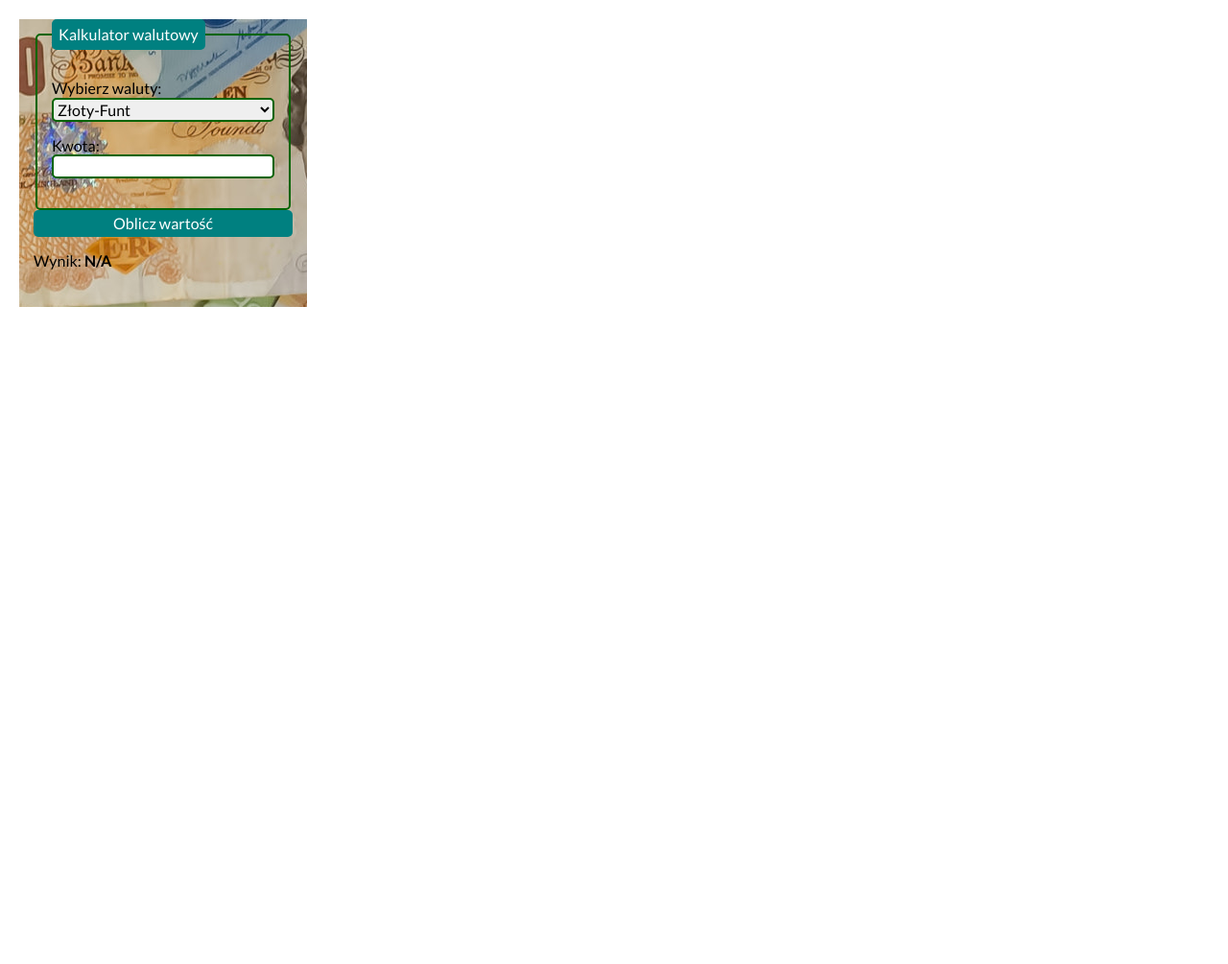
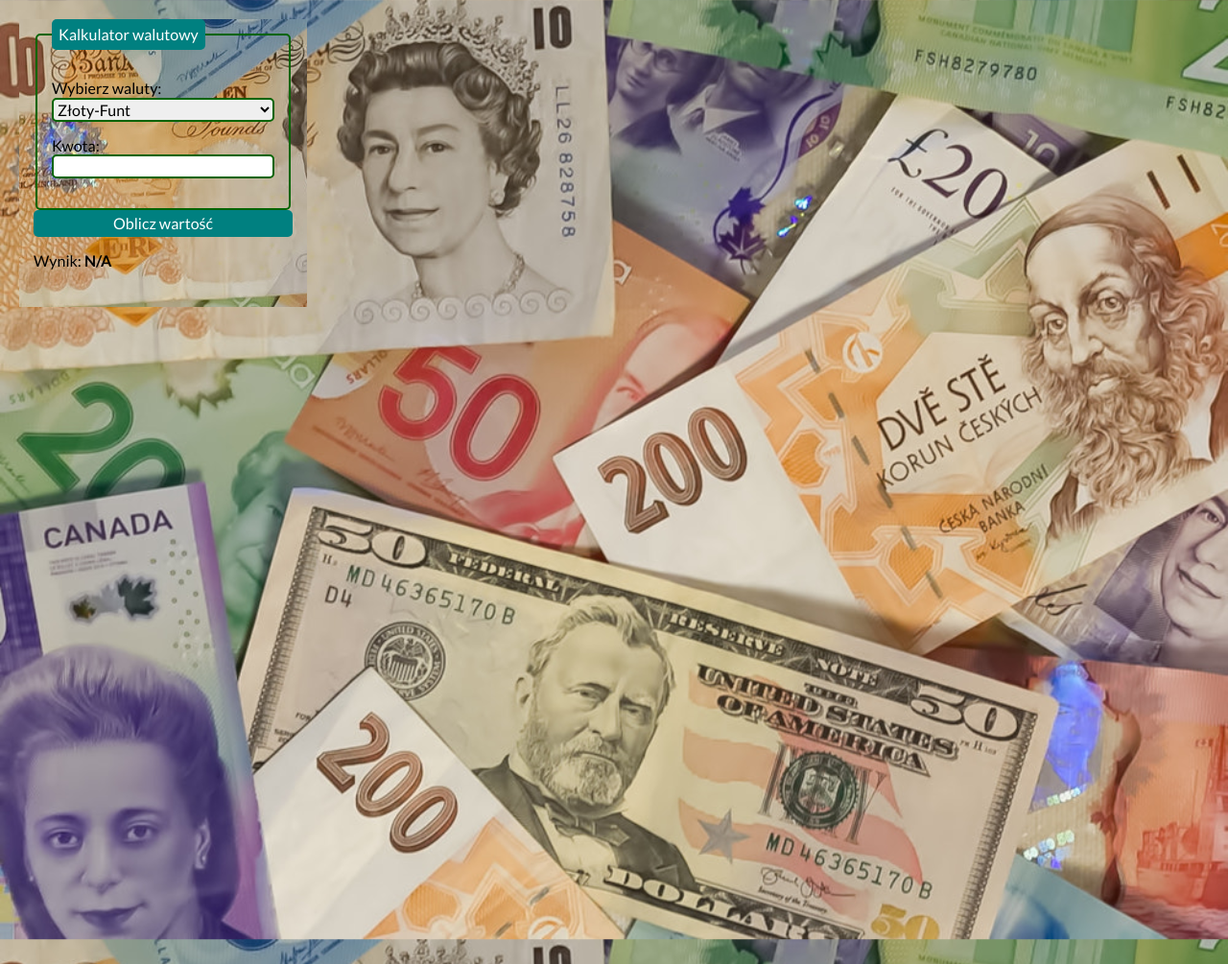
Before and after one commit to s5zee/currency, a plain HTML site: page index.html in a window 1280 px wide. Shown: the whole page at 96% size. Before the commit the page ends 800 px from the top, so only its background shows below. Drawn offline with nearby package versions, Linux system fonts and the light colour scheme.

Commit message:
added background image to body

```diff
--- a/css/body.css
+++ b/css/body.css
@@ -1,5 +1,11 @@
-
 .body {
     font-family: 'Lato', sans-serif;
     margin: 20px;
+    max-width: 2000px;
+    height: 965px;
+    background-image: url("../images/john-mcarthur-ROQzKIAdY78-unsplash.jpg");
+    background-repeat: no-repeat;
+    background-position: center;
+    background-size: cover;
+    background-attachment: fixed;
 }
```
